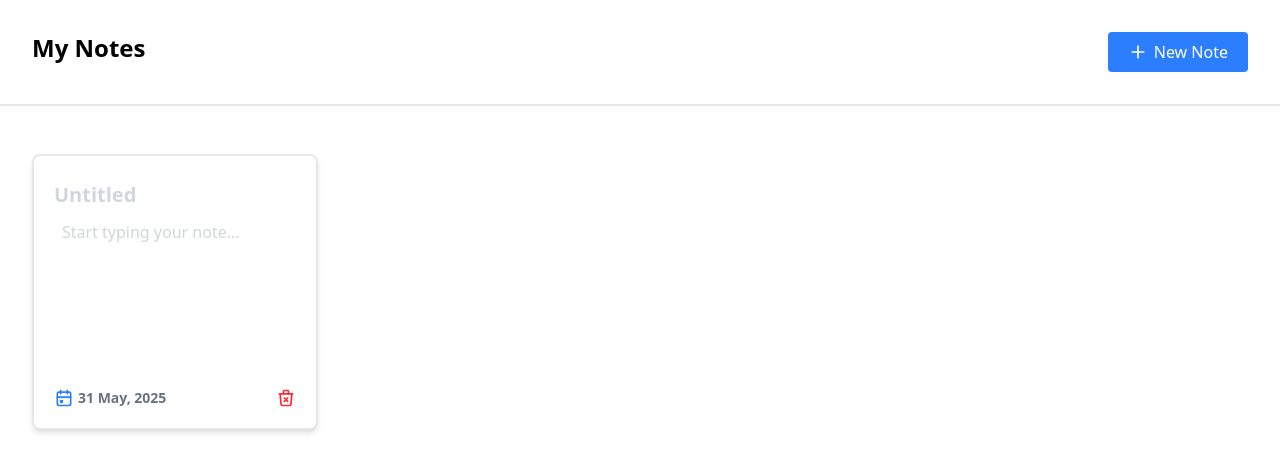
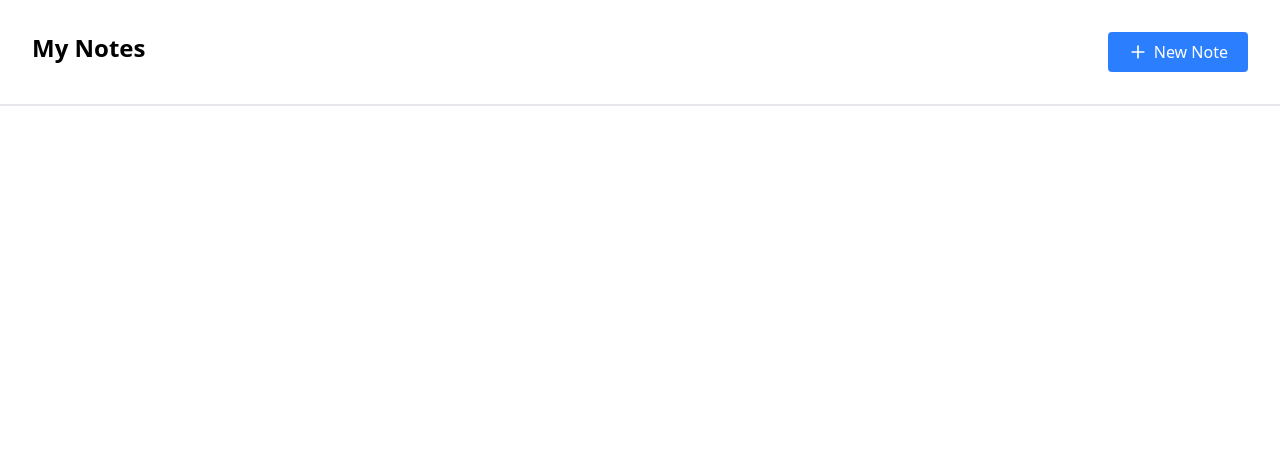
Before and after one commit to kaushalsahu07/notes, a React (Vite) app: page / in a window 1280 px wide. Shown: the top 472 px of the page. Built offline with nearby package versions, Linux system fonts and the light colour scheme.

Commit message:
1. Added note function using props and map 2.Created onCreate function for Save the create date of note

```diff
--- a/src/App.jsx
+++ b/src/App.jsx
@@ -1,18 +1,54 @@
-import './App.css';
-import Nav from './components/Nav.jsx';
-import NoteBox from './components/NoteBox.jsx';
+import { useState } from "react";
+import "./App.css";
+import Nav from "./components/Nav.jsx";
+import NoteBox from "./components/NoteBox.jsx";
 
 function App() {
+  const [notes, setNotes] = useState([]);
+
+  const today = new Date().toLocaleDateString("en-US", {
+    month: "short",
+    day: "numeric",
+    year: "numeric"
+  });
+
+  const addNotes = () => {
+    const newNote = {
+      id: Date.now(),
+      title: "",
+      content: "",
+      onCreate: today,
+    };
+    setNotes([...notes, newNote]);
+  };
+
+  const lastNotes = (id, flied, value) => {
+    setNotes((preNotes) =>
+      preNotes.map((note) =>
+        note.id === id ? { ...note, [flied]: value } : note
+      )
+    );
+  };
+
   return (
     <>
-    {/* Nav */}
-     <Nav />
-  {/* Notes - responsive grid: 1 column on xs, 2 on sm, 3 on md, 4 on lg+ */}
-  <div className="px-4 py-4 sm:px-6 md:px-8 grid grid-cols-1 sm:grid-cols-2 md:grid-cols-3 lg:grid-cols-4 gap-6">
-     <NoteBox />
-     </div>
+      {/* Nav */}
+      <Nav onClick={addNotes} />
+      {/* Notes - responsive grid: 1 column on xs, 2 on sm, 3 on md, 4 on lg+ */}
+      <div className="px-4 py-4 sm:px-6 md:px-8 grid grid-cols-1 sm:grid-cols-2 md:grid-cols-3 lg:grid-cols-4 gap-6">
+        {notes.map((note) => (
+          <NoteBox
+            key={note.id}
+            id={note.id}
+            title={note.title}
+            content={note.content}
+            onChange={lastNotes}
+            onCreate={note.onCreate}
+          />
+        ))}
+      </div>
     </>
-  )
+  );
 }
 
-export default App
+export default App;
--- a/src/components/Nav.jsx
+++ b/src/components/Nav.jsx
@@ -1,12 +1,17 @@
-import Button from "./ui/Button";
+import { IconPlus } from "@tabler/icons-react";
 import "../App.css";
 
-export default function Nav() {
+export default function Nav({onClick}) {
   return (
     <>
       <nav className="flex justify-between align-center p-8 mb-8 border-b-2 border-gray-200">
         <h1 className="font-bold text-2xl">My Notes</h1>
-        <Button onClick={() => alert("Button clicked!")}>New Note</Button>
+        <button
+          className="bg-blue-500 flex items-center text-white px-5 py-2 rounded hover:bg-blue-600"
+          onClick={onClick}
+        >
+          <IconPlus className="w-5 h-5 mr-1.5" stroke={2} /> New Note
+        </button>
       </nav>
     </>
   );
--- a/src/components/NoteBox.jsx
+++ b/src/components/NoteBox.jsx
@@ -1,30 +1,31 @@
 import { IconTrashX, IconCalendarEvent } from "@tabler/icons-react";
 import "../App.css";
 
-export default function NoteBox() {
-  const [title, setTitle] = "";
-  const [content, setContent] = "";
+export default function NoteBox({ id, title, content, onChange, onCreate }) {
+
 
   return (
     <>
       <div className="w-4xs h-69 bg-white border-gray-200  border-2 rounded-lg shadow-md hover:shadow-lg hover:border-blue-500 transition-shadow duration-300">
         <div className="p-5">
           <input
-          value={title}
-          onChange={(e) => setTitle(e.target.value)}
-          placeholder="Untitled"
-          className="w-[95%] h-9 overflow-hidden font-bold text-[20px] outline-none focus:outline-none placeholder:text-gray-300" />
+            value={title}
+            onChange={(e) => onChange(id, "title", e.target.value)}
+            placeholder="Untitled"
+            className="w-[95%] h-9 overflow-hidden font-bold text-[20px] outline-none focus:outline-none placeholder:text-gray-300"
+          />
           <textarea
-          value={content}
-          onChange={(e) => setContent(e.target.value)}
-          placeholder="Start typing your note..."
-          className="ml-2 mt-2 w-[95%] resize-none h-32 overflow-y-auto outline-none focus:outline-none placeholder:text-gray-300" />
+            value={content}
+            onChange={(e) => onChange(id, "content", e.target.value)}
+            placeholder="Start typing your note..."
+            className="ml-2 mt-2 w-[95%] resize-none h-32 overflow-y-auto outline-none focus:outline-none placeholder:text-gray-300"
+          />
         </div>
         {/* Date, delete */}
         <div className="flex justify-between items-center px-5 pt-3">
           <p className="text-sm flex items-center gap-1 font-bold text-gray-500">
             <IconCalendarEvent stroke={2} className="w-5 text-blue-500" />
-            31 May, 2025
+            {onCreate}
           </p>
           <button className="text-red-500 hover:text-red-700 text-sm">
             <IconTrashX stroke={2} className="w-5" />
--- a/src/components/ui/Button.jsx
+++ /dev/null
@@ -1,13 +0,0 @@
-import { IconPlus } from '@tabler/icons-react';
-import "../../App.css";
-
-export default function Button({ children, onClick }) {
-  return (
-    <button
-      className="bg-blue-500 flex items-center text-white px-5 py-2 rounded hover:bg-blue-600"
-      onClick={onClick}
-    >
-     <IconPlus className="w-5 h-5 mr-1.5" stroke={2} /> {children}
-    </button>
-  );
-}
```
